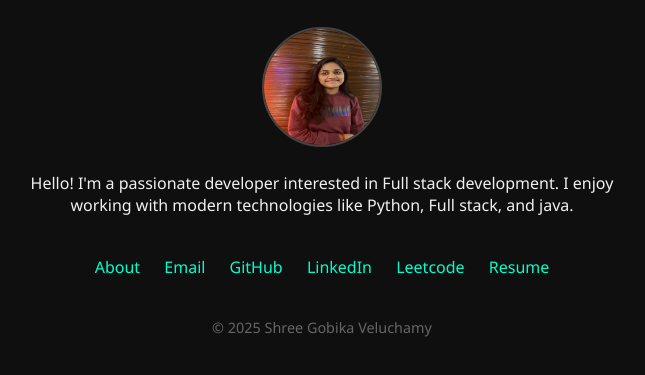
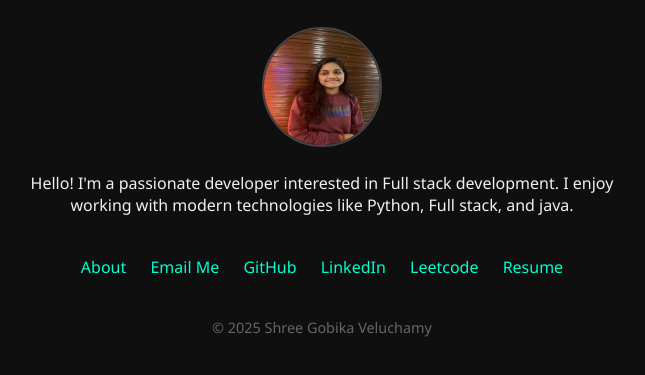
Before and after one commit to shreegobik/My-portfolio, a plain HTML site: page index.html in a window 1280 px wide. Shown: the part 279-654 px from the top of the page, without its empty margins (318-963 px from the left). Drawn offline with Linux system fonts and the light colour scheme.

Commit message:
Update index.html-

```diff
--- a/index.html
+++ b/index.html
@@ -21,7 +21,7 @@
 
     <section class="links">
       <a href="file:///C:/Users/Shree%20Gobika%20VKSA/OneDrive/Desktop/arthofadx/index.html" target="_blank">About</a>
-      <a href="shreegobikavksa.4@gmail.com" target="_blank">Email</a>
+      <a href="mailto:shreegobikavksa.4@gmail.com">Email Me</a>
       <a href="https://github.com/shreegobik" target="_blank">GitHub</a>
       <a href="https://www.linkedin.com/in/shree-gobika-veluchamy-479310268" target="_blank">LinkedIn</a>
       <a href="https://leetcode.com/u/shreegobikav/" target="_blank">Leetcode</a>
```
